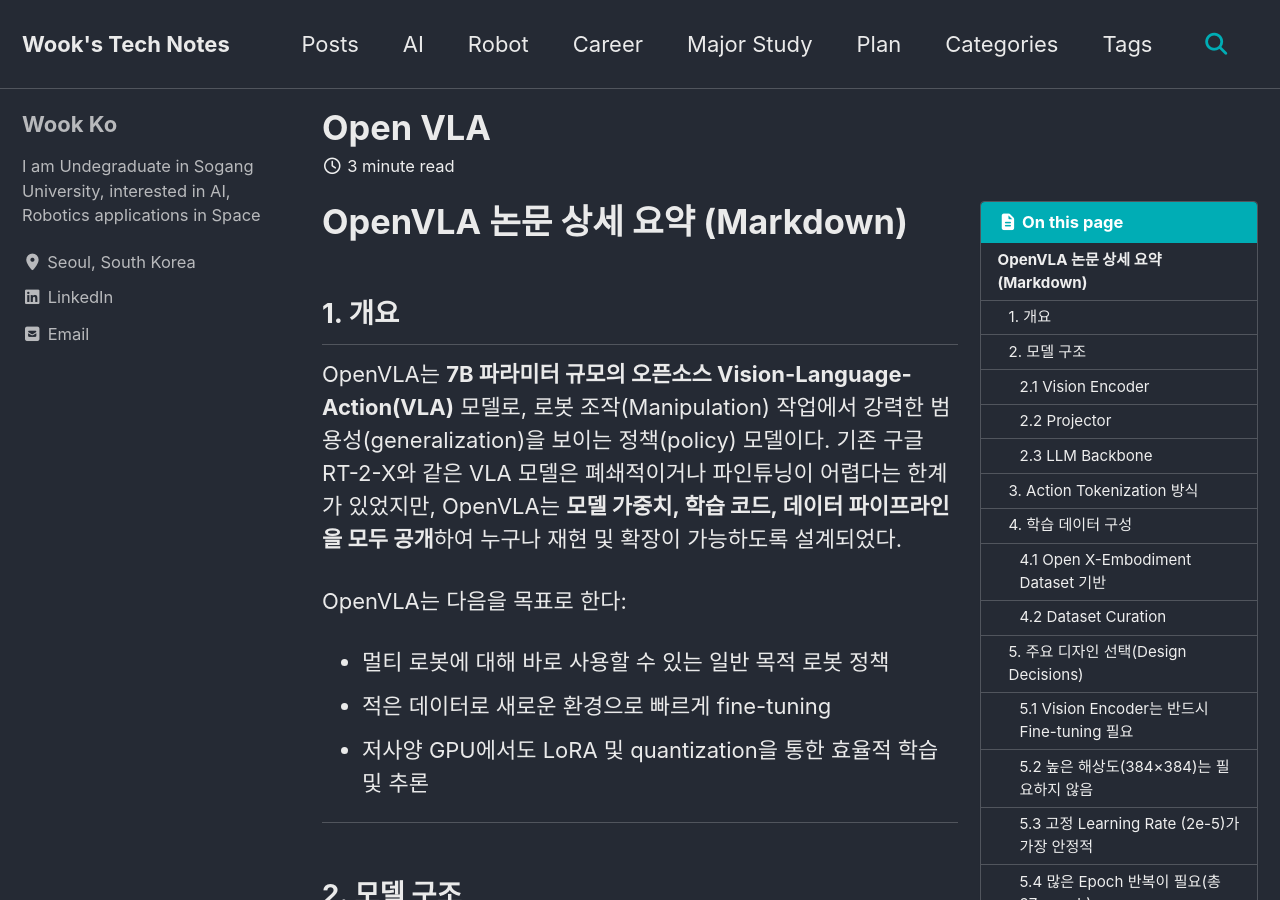
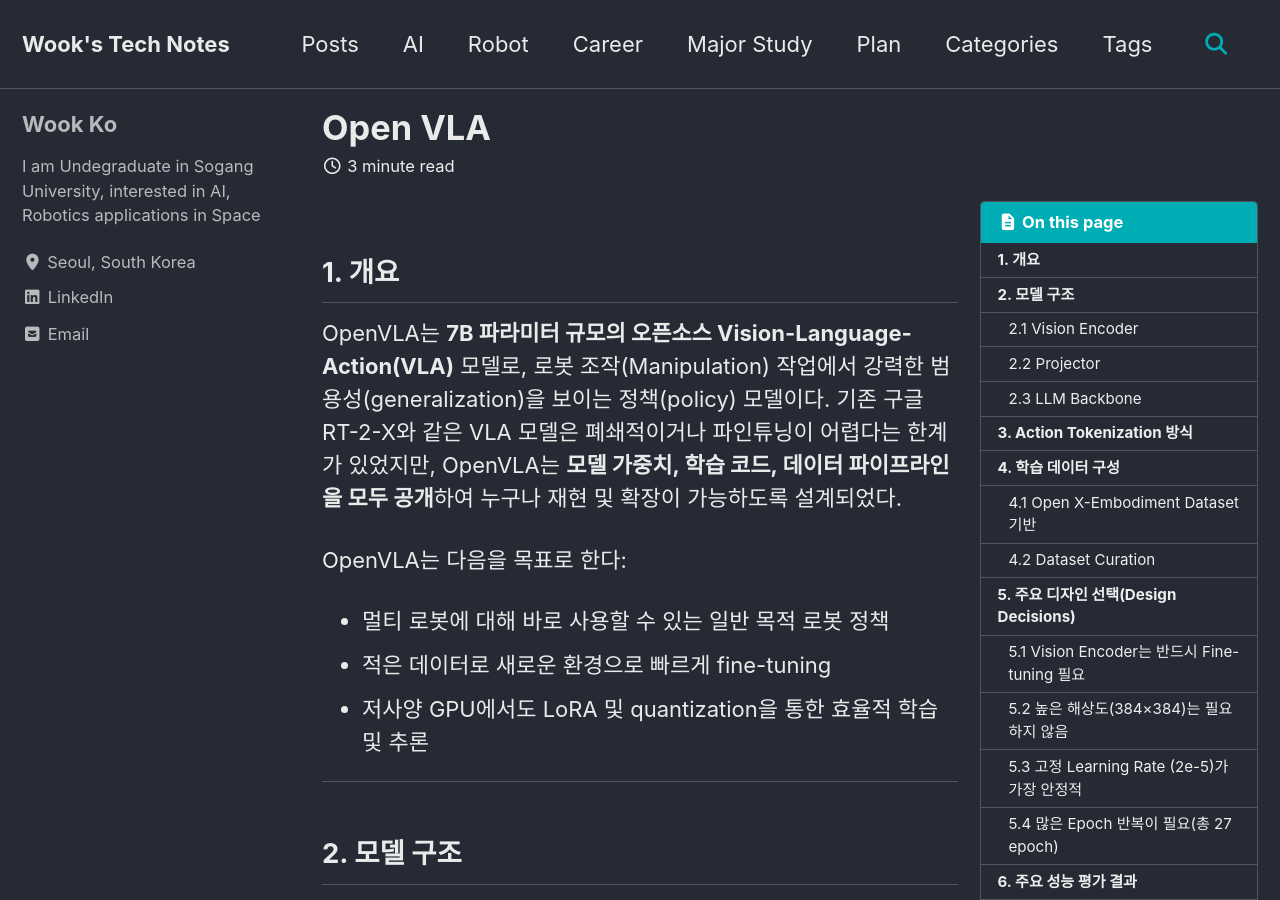
Before and after one commit to kowook137/kowook137.github.io, a Jekyll site: the page built from _robot/OpenVLA.md, in a window 1280 px wide and 900 px high. Built offline with Jekyll 4.4.1, drawn with Linux system fonts in a browser that asks for light colours; cached includes are drawn as plain includes.

Commit message:
[Add]Minor

```diff
--- a/_robot/OpenVLA.md
+++ b/_robot/OpenVLA.md
@@ -5,7 +5,6 @@ tags: [Robot, Humanoid]
 toc: true
 ---
 
-# OpenVLA 논문 상세 요약 (Markdown)
 
 ## 1. 개요
 
```
